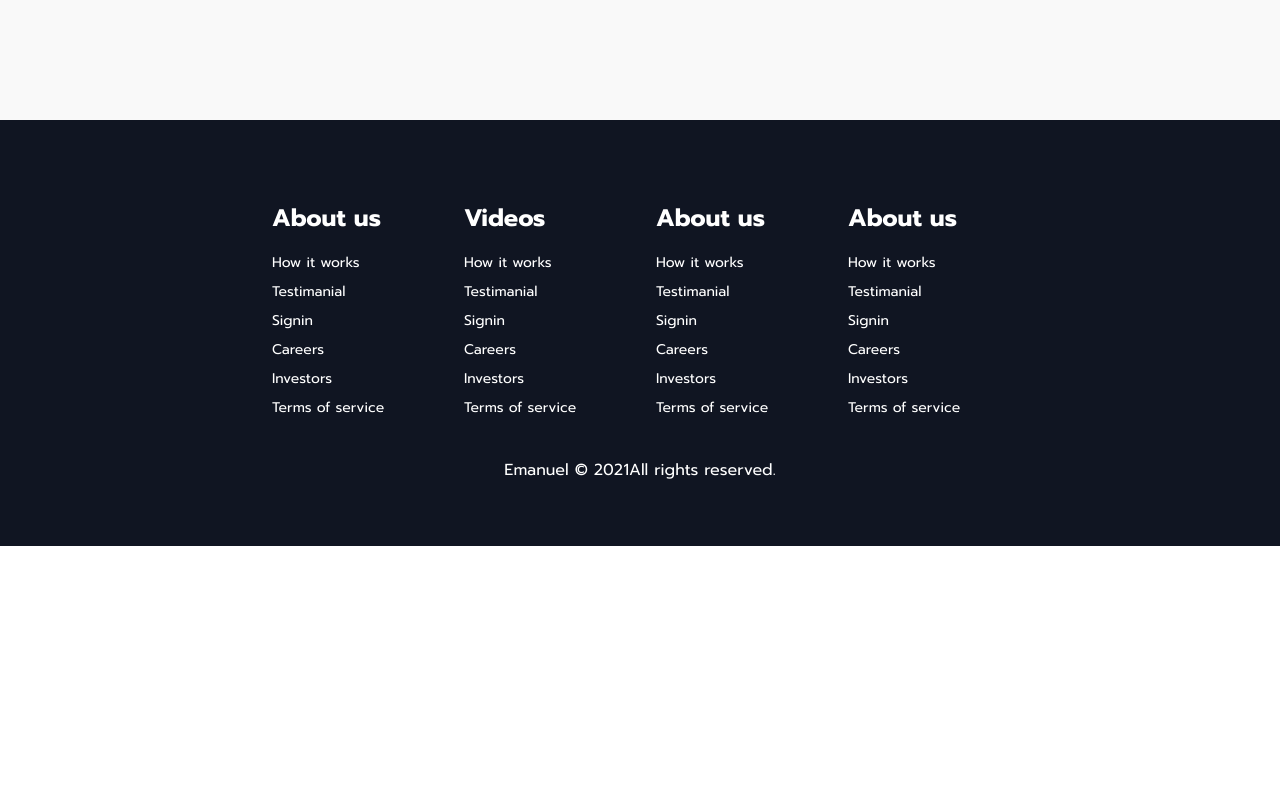
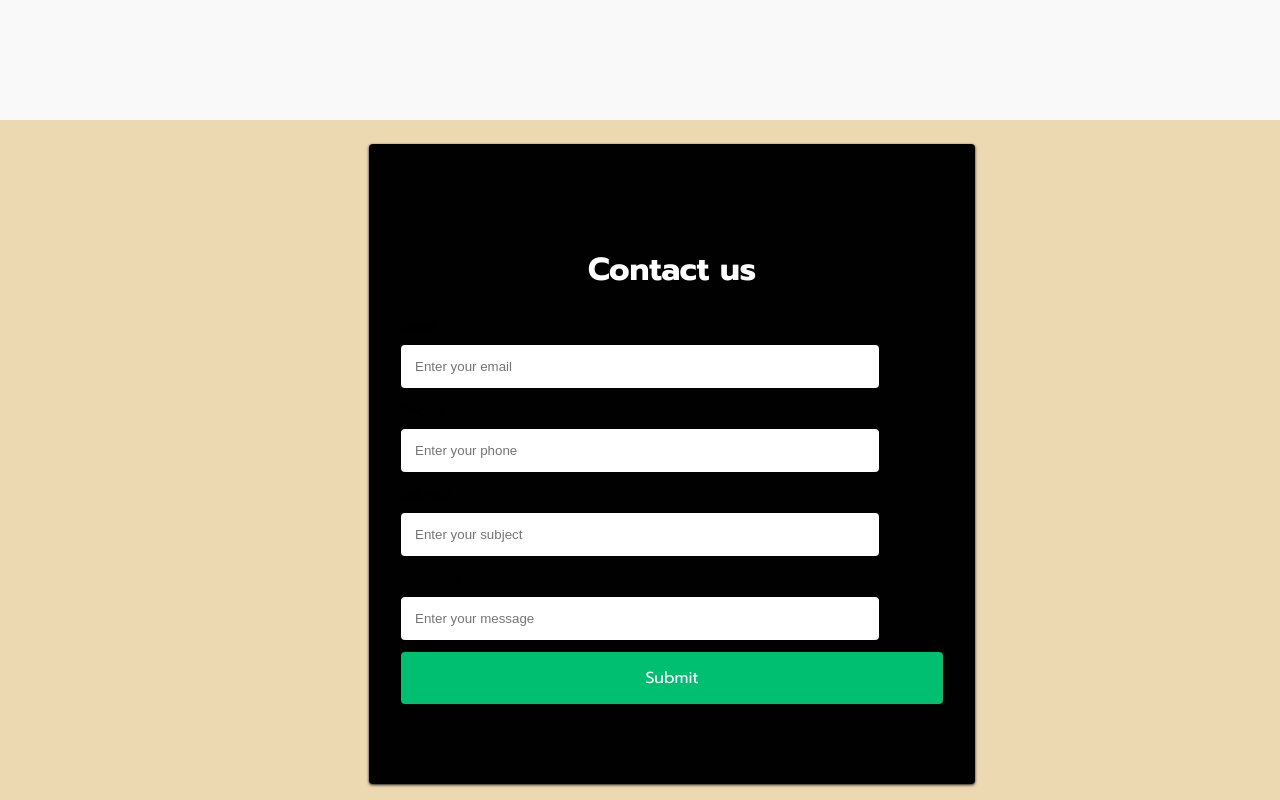
Before and after one commit to emabimusik/react-app2, a React (Create React App) app: page / in a window 1280 px wide. Shown: the part 2980-3780 px from the top of the page. Before the commit the page ends 3526 px from the top, so only its background shows below. Built offline with nearby package versions, Linux system fonts and the light colour scheme.

Commit message:
commit contact form

```diff
--- /dev/null
+++ b/src/components/ContactForm/FormElement.js
@@ -0,0 +1,79 @@
+import styled from 'styled-components';
+
+export const Container = styled.div`
+  background-color:#ECD8B1;
+
+`
+
+export const  FormWrap = styled.div`
+padding:24px 48px;
+display:flex;
+justify-content:center;
+
+height:auto;
+
+
+`
+
+export const FormContent = styled.div`
+height:100%;
+display:flex;
+flex-direction:column;
+justify-content:center;
+
+@media screen and (max-width:480){
+    padding:10px;
+}
+`
+export const Form = styled.div`
+ background: #010101;
+ max-width:700px;
+ height:auto;
+ width:100%;
+ z-index:1;
+ display:grid;
+ margin:0 auto;
+ padding:80px 32px;
+ border-radius:4px;
+ box-shadow:0 1px 3px rgba(0,0,0,0.9);
+
+ @media screen and (max-width: 400px){
+     padding:32px 32px;
+ }
+
+`
+
+export  const FormInput = styled.input`
+ padding:14px  14px;
+ margin-bottom:12px;
+ border:none;
+ border-radius:4px;
+ width:450px;
+
+`
+
+export const FormLabel = styled.div`
+  margin-bottom:8px;
+  font-size:14px;
+  color:black;
+`
+
+export const FormButton = styled.div`
+background:#01bf71;
+padding:14px 10px;
+border:none;
+text-align:center;
+color:#fff;
+font-size:16px;
+
+border-radius:4px;
+cursor:pointer;
+
+`
+
+
+export const  FormH1 = styled.h1`
+color:#fff;
+text-align:center;
+padding: auto;
+`
--- /dev/null
+++ b/src/components/ContactForm/index.js
@@ -0,0 +1,43 @@
+import React from 'react';
+import {Container,
+        FormWrap,
+        FormContent,
+        FormInput,
+        Form,
+        FormLabel,
+        FormH1,
+        FormButton
+
+} from './FormElement';
+const ContactForm = () =>{
+
+    return (
+      <>
+       <Container>
+          <FormWrap>
+            <FormContent>
+              <Form action ="#">
+
+                <FormH1> Contact  us</FormH1>
+                <FormLabel htmlFor ='for'>Email</FormLabel>
+                <FormInput type ="email" placeholder="Enter your email"></FormInput>
+                <FormLabel htmlFor ='for'>Phone</FormLabel>
+                <FormInput type ="phone" placeholder="Enter your phone"></FormInput>
+                <FormLabel htmlFor ='for'>Subject</FormLabel>
+                <FormInput type ="text" placeholder="Enter your subject"></FormInput>
+                <FormLabel htmlFor ='for'>message</FormLabel>
+                <FormInput type ="text-area" placeholder="Enter your message"></FormInput>
+                <FormButton type ="submit">Submit</FormButton>
+
+
+              </Form>
+            </FormContent>
+
+          </FormWrap>
+       </Container>
+
+       </>
+    )
+}
+
+export default ContactForm;
--- a/src/pages/index.js
+++ b/src/pages/index.js
@@ -8,6 +8,7 @@ import InfoSection from '../components/InfoSection';
 import { homeObjOne, homeObjTwo,homeObjThree} from '../components/InfoSection/Data';
 import Services from '../components/Services';
 import Footer from '../components/Footer';
+import ContactForm from '../components/ContactForm';
 //import {useTranslation} from 'react-i18next';
 
 const Home = () => {
@@ -27,6 +28,7 @@ const Home = () => {
         <Services/>
         <InfoSection {...homeObjTwo} />
         <InfoSection {...homeObjThree} />
+        <ContactForm />
          <Footer/>
           </>
     )
```
